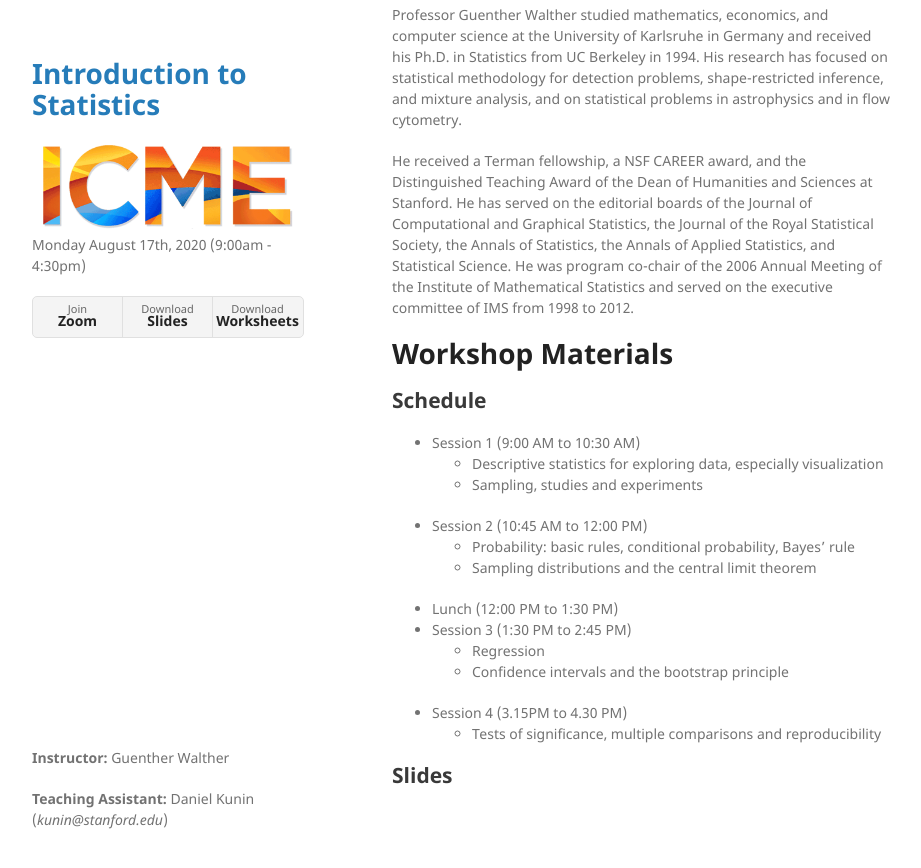
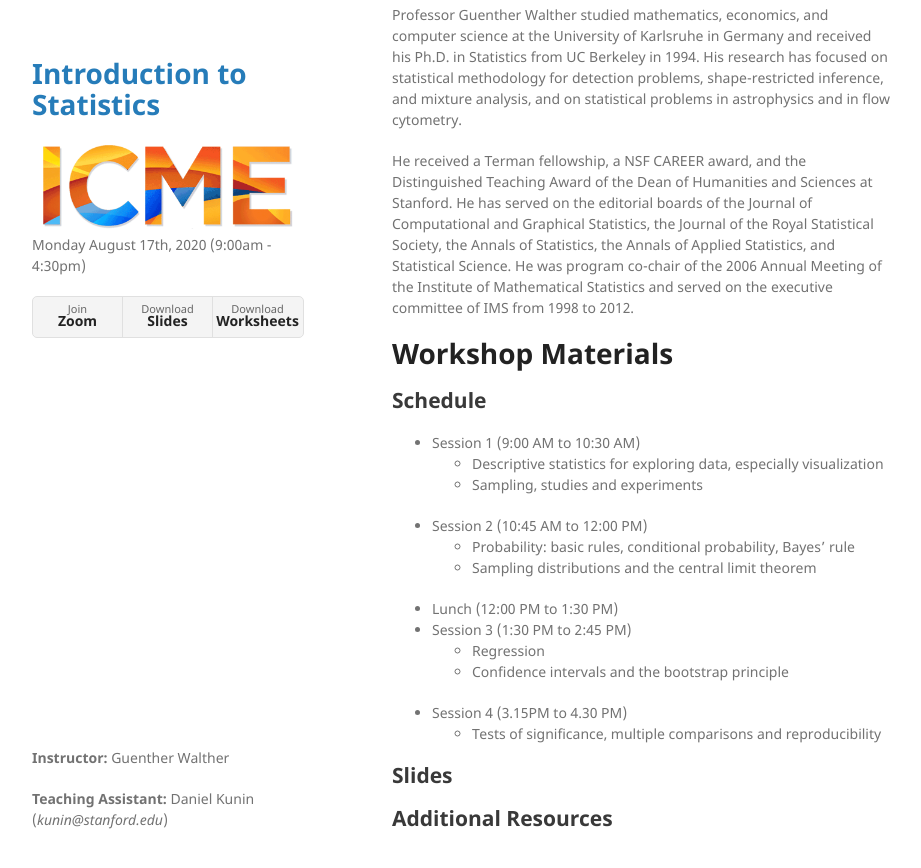
Before and after one commit to danielkunin/icme-statistics, a Jekyll site: the page built from index.md, in a window 1280 px wide and 900 px high, scrolled down 887 px. Shown: the top 868 px of the window, without its empty margins (178-1099 px from the left). Built offline with Jekyll 4.4.1, drawn with Linux system fonts in a browser that asks for light colours; our own code applies the rules of GitHub Pages for plain Markdown files; part of the change alters nothing that is shown.

Commit message:
Update index.md

````diff
--- a/index.md
+++ b/index.md
@@ -38,116 +38,4 @@ He received a Terman fellowship, a NSF CAREER award, and the Distinguished Teach
 ## Slides
 
 
-
-<!---
-
-
-Text can be **bold**, _italic_, or ~~strikethrough~~.
-
-[Link to another page](./another-page.html).
-
-There should be whitespace between paragraphs.
-
-There should be whitespace between paragraphs. We recommend including a README, or a file with information about your project.
-
-
-```js
-// Javascript code with syntax highlighting.
-var fun = function lang(l) {
-  dateformat.i18n = require('./lang/' + l)
-  return true;
-}
-```
-
-```ruby
-# Ruby code with syntax highlighting
-GitHubPages::Dependencies.gems.each do |gem, version|
-  s.add_dependency(gem, "= #{version}")
-end
-```
-
-#### Header 4
-
-*   This is an unordered list following a header.
-*   This is an unordered list following a header.
-*   This is an unordered list following a header.
-
-##### Header 5
-
-1.  This is an ordered list following a header.
-2.  This is an ordered list following a header.
-3.  This is an ordered list following a header.
-
-###### Header 6
-
-| head1        | head two          | three |
-|:-------------|:------------------|:------|
-| ok           | good swedish fish | nice  |
-| out of stock | good and plenty   | nice  |
-| ok           | good `oreos`      | hmm   |
-| ok           | good `zoute` drop | yumm  |
-
-### There's a horizontal rule below this.
-
-* * *
-
-### Here is an unordered list:
-
-*   Item foo
-*   Item bar
-*   Item baz
-*   Item zip
-
-### And an ordered list:
-
-1.  Item one
-1.  Item two
-1.  Item three
-1.  Item four
-
-### And a nested list:
-
-- level 1 item
-  - level 2 item
-  - level 2 item
-    - level 3 item
-    - level 3 item
-- level 1 item
-  - level 2 item
-  - level 2 item
-  - level 2 item
-- level 1 item
-  - level 2 item
-  - level 2 item
-- level 1 item
-
-### Small image
-
-![Octocat](https://github.githubassets.com/images/icons/emoji/octocat.png)
-
-### Large image
-
-![Branching](https://guides.github.com/activities/hello-world/branching.png)
-
-
-### Definition lists can be used with HTML syntax.
-
-<dl>
-<dt>Name</dt>
-<dd>Godzilla</dd>
-<dt>Born</dt>
-<dd>1952</dd>
-<dt>Birthplace</dt>
-<dd>Japan</dd>
-<dt>Color</dt>
-<dd>Green</dd>
-</dl>
-
-```
-Long, single-line code blocks should not wrap. They should horizontally scroll if they are too long. This line should be long enough to demonstrate this.
-```
-
-```
-The final element.
-```
--->
+## Additional Resources
````
